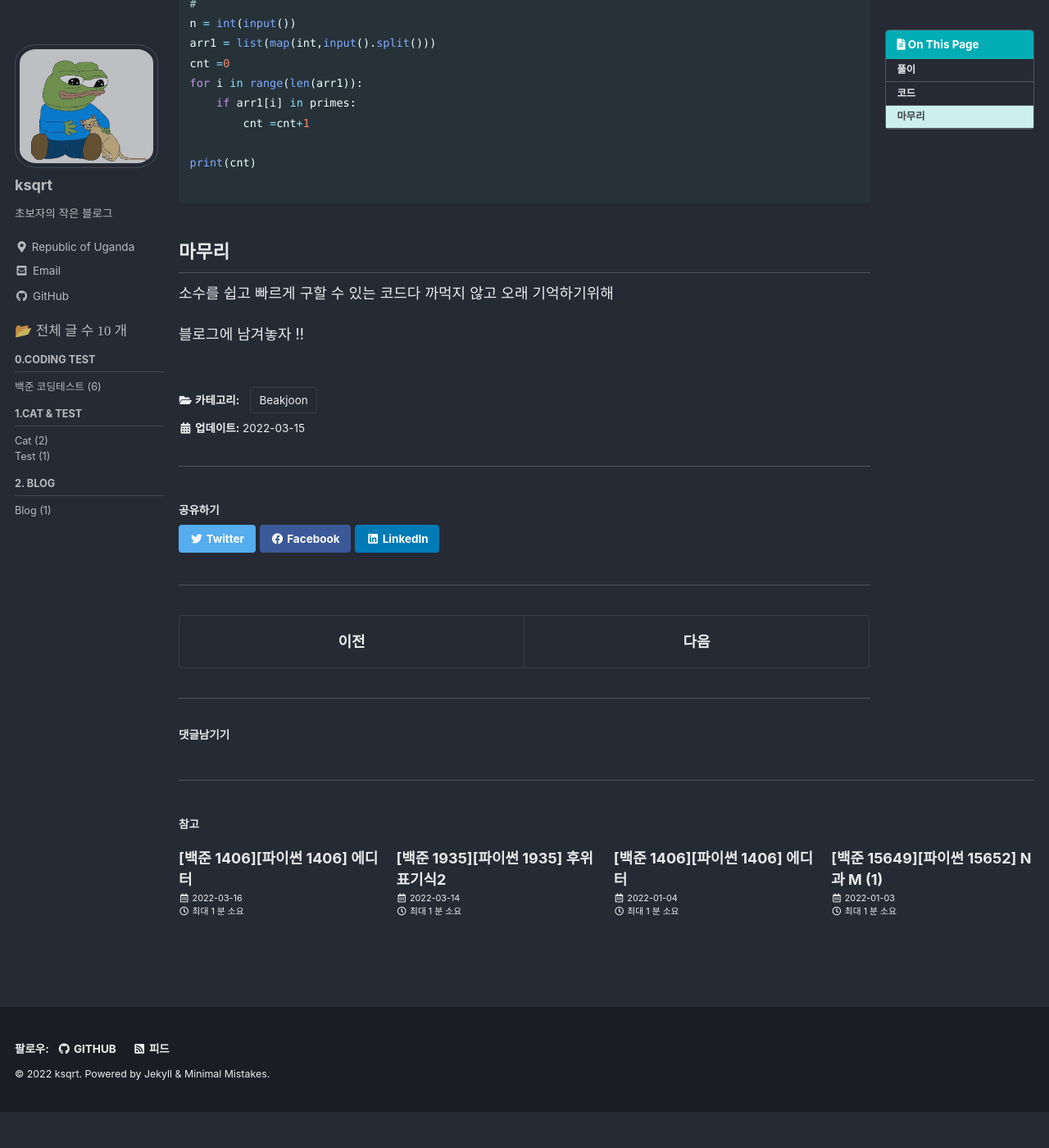
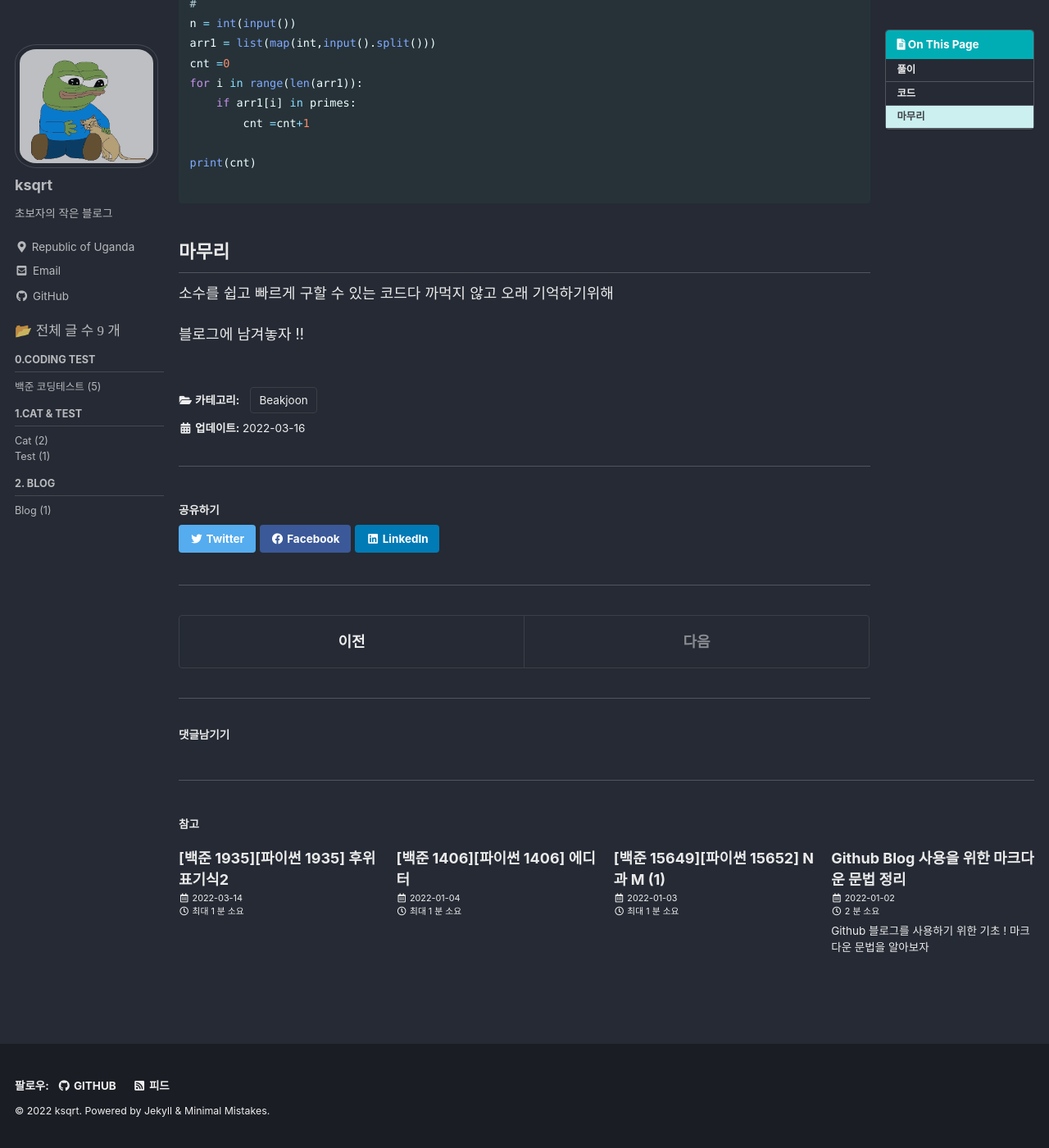
Before and after one commit to ksqrt/ksqrt.github.io, a Jekyll site: the page built from _posts/Beakjoon/2022-03-16-BOJ-2609.md, in a window 1280 px wide and 1400 px high, scrolled down 801 px. Shown: the whole window at 82% size. Built offline with Jekyll 4.4.1, drawn with Linux system fonts in a browser that asks for light colours; cached includes are drawn as plain includes; comment, search, counter and statistics services are not loaded; before the commit the page ends 2157 px from its top, so only the background shows below that; some of the changed lines change nothing that is shown.

Commit message:
포스트 수정

````diff
--- a/_posts/Beakjoon/2022-03-16-BOJ-1978.md
+++ /dev/null
@@ -1,60 +0,0 @@
----
-layout: single
-title:  "[백준 1406][파이썬 1406] 에디터 "
-categories:
-  - Beakjoon
-
-toc : ture
-toc_sticky : true
----
-<!-- 위는 머릿말임 아래부터 포스트 본문 -->
-
-## 풀이
-
-커서를 이동시키는 프로그램이다.
-
-나는 스택 2개를 만들어서 커서로 활용하였다.
-
-아래 그림판으로 내가 그린 그림이다 . 그림대로  구성하였다.
-
-하지만 스택이므로 글자가 뒤집혀 저장되어 마지막에 reverse() 를 사용해 뒤집어 주자!
-
-![미리보기](https://drive.google.com/uc?id=14x2s-1VvVwCj1Q62SH3n-v4AU47-Ysqx)
-
-## 코드
-
-```python
-#1406
-import sys
-input = sys.stdin.readline()
-stack_L =  list(input())
-stack_R = []
-n = int(input())
-
-for i in range(n):
-    temp =  list(input())
-    if  temp[0] == "L":
-        if len(stack_L) != 0 :
-            stack_R.append(stack_L.pop())
-    elif temp[0] == "D":
-        if len(stack_R) != 0 :
-            stack_L.append(stack_R.pop())
-    elif temp[0] == "B":
-        if len(stack_L) != 0 :
-            stack_L.pop()
-    elif temp[0] == "P":
-            stack_L.append((temp[2]))
-
-stack_R.reverse()
-stack_L.extend(stack_R)
-print("".join(stack_L))
-```
-
-
-
-## 마무리
-
-스택을 2개 활용하여 문자열을 가공하는 방법이 있다는걸 알았다.
-나중에 잘 써먹을수 있을거 같음.
-
-그리고 파이썬 반복문안의 input()은 사용하지말자 !
--- a/_posts/Beakjoon/2022-03-15-BOJ-2609.md
+++ b/_posts/Beakjoon/2022-03-16-BOJ-2609.md
@@ -1,5 +1,5 @@
 ---
-layout: single
+ㅉlayout: single
 title:  "[백준 1978][파이썬 1978] 소수 찾기"
 categories:
   - Beakjoon
````
